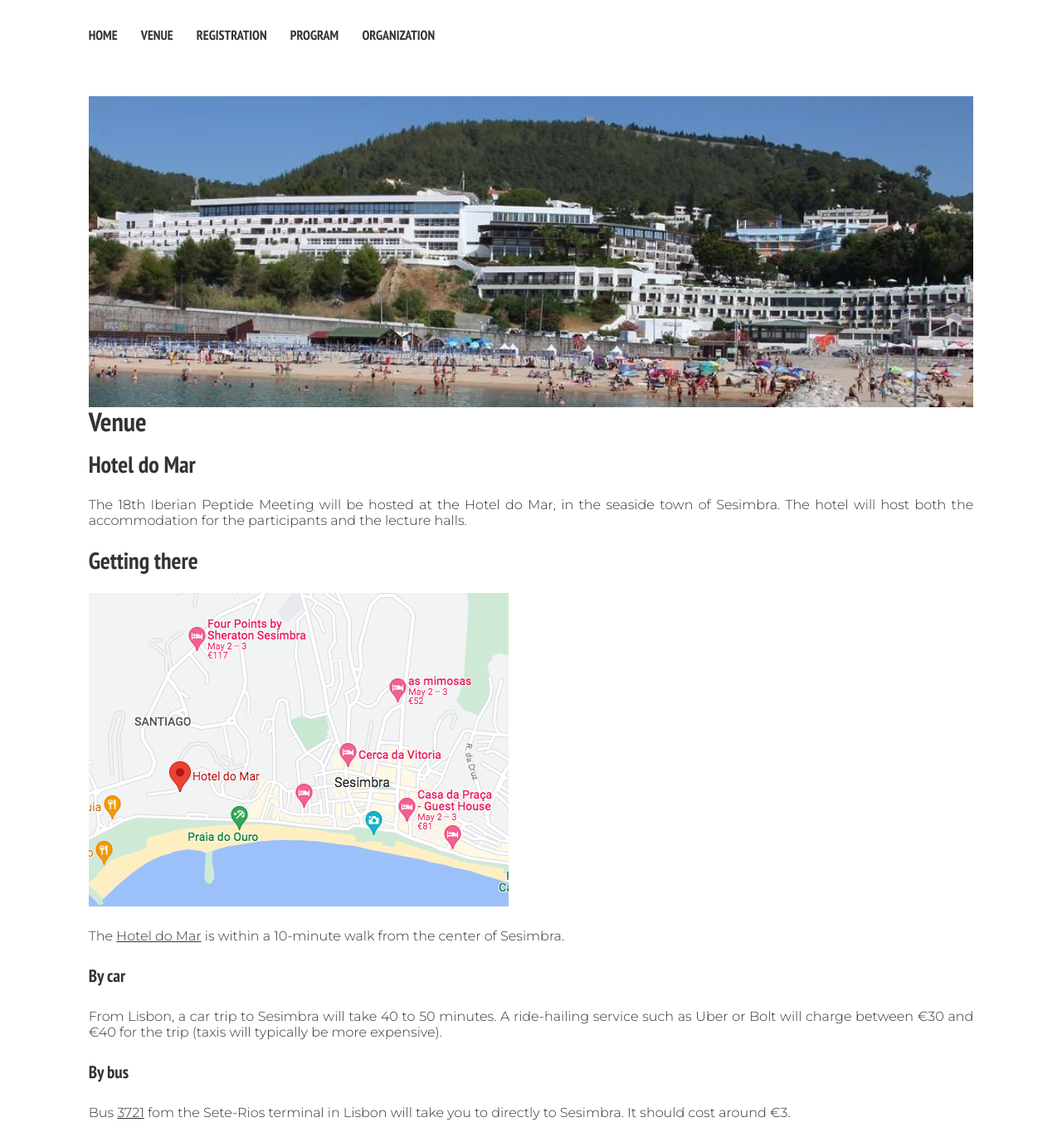
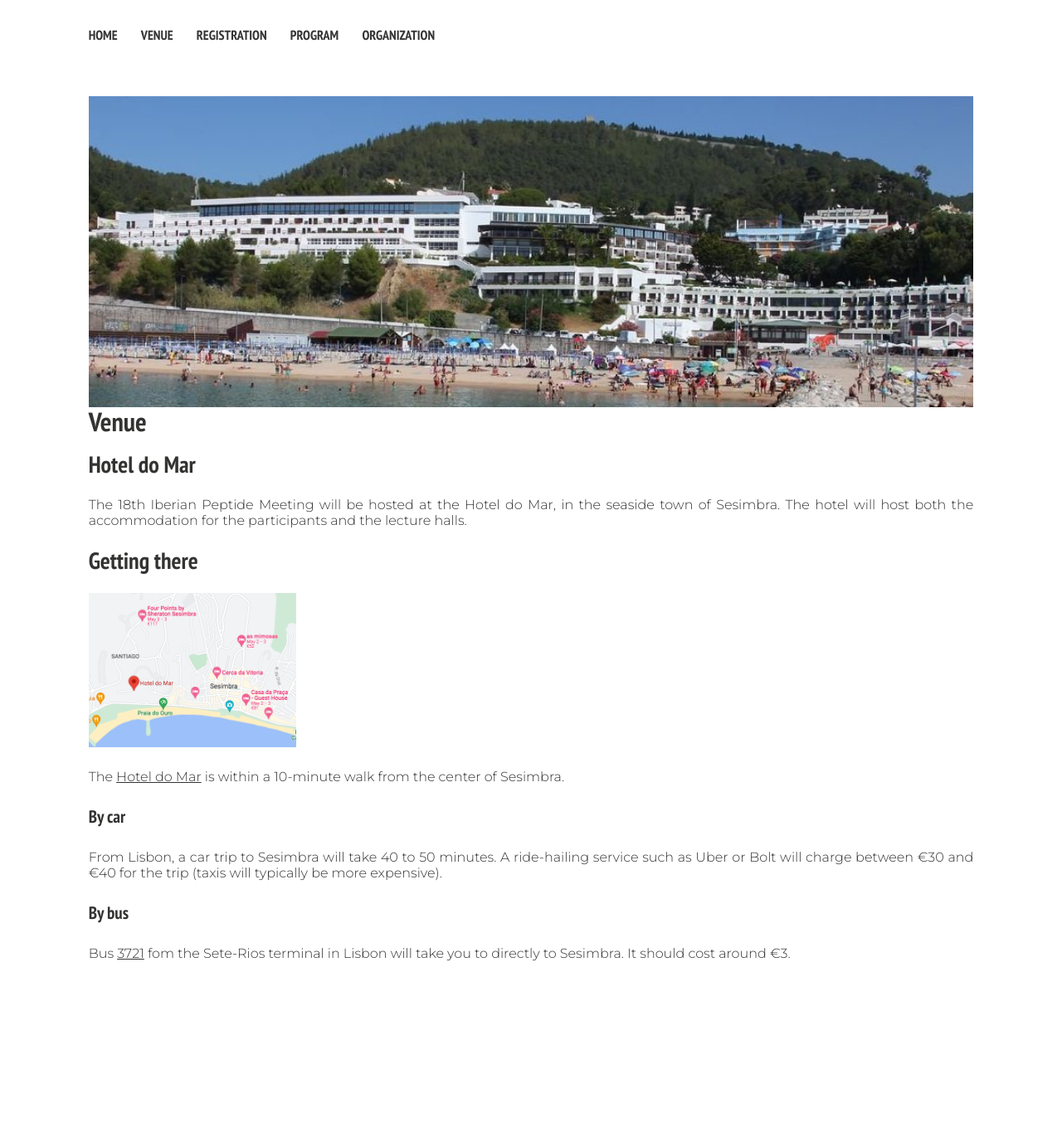
Before and after one commit to Iberian-Peptide-Meeting/XVIII, a Jekyll site: the page built from _pages/venue.md, in a window 1280 px wide. Shown: the whole page at 83% size. Built offline with Jekyll 4.4.1, drawn with Linux system fonts in a browser that asks for light colours; nearby versions of some CDN libraries; after the commit the page ends 1185 px from its top, so only the background shows below that.

Commit message:
Fixed venue map and organization img ratios

```diff
--- a/_pages/venue.md
+++ b/_pages/venue.md
@@ -13,7 +13,7 @@ seaside town of Sesimbra. The hotel will host both the accommodation for the
 participants and the lecture halls.
 
 ## Getting there
-[![Hotel do Mar location](/XVIII/images/map.png)](https://goo.gl/maps/QzM8Pz5Sgmgtn4PS8){:target="_blank"}{:width="250"}
+[![Hotel do Mar location](/XVIII/images/map.png){:width="250"}](https://goo.gl/maps/QzM8Pz5Sgmgtn4PS8){:target="_blank"}
 
 The [Hotel do Mar](https://goo.gl/maps/QzM8Pz5Sgmgtn4PS8){:target="_blank"} is
 within a 10-minute walk from the center of Sesimbra.
```
